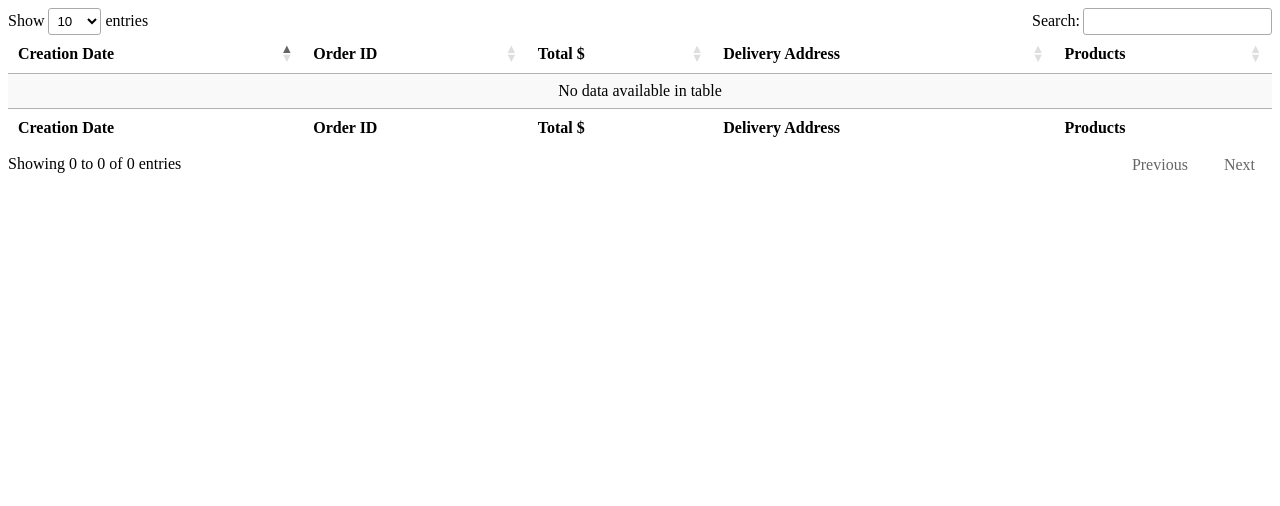
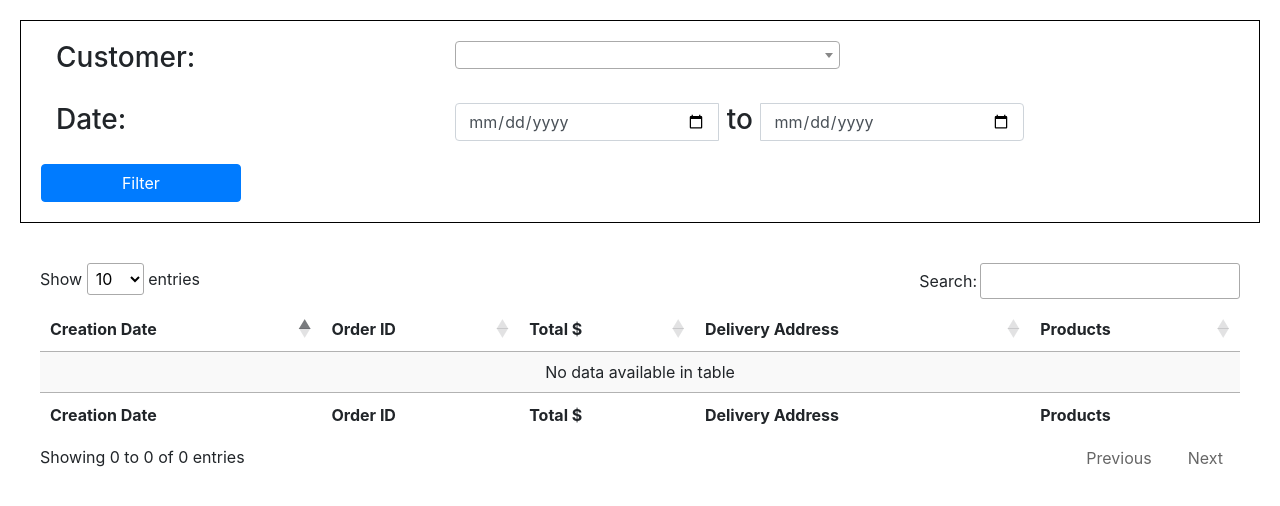
Before and after one commit to josdavidmo/beitech_test, a Django app: page / in a window 1280 px wide. Shown: the top 506 px of the page. Run offline with Django 3.2, Linux system fonts and the light colour scheme; data that the repository does not hold is empty; some libraries are stand-ins or nearby versions.

Commit message:
Allow to list order in html

```diff
--- a/invoice/models.py
+++ b/invoice/models.py
@@ -26,7 +26,7 @@ class Customer(models.Model):
     email = models.EmailField()
 
     def __str__(self):
-        return "%s %s" % (self.name, self.email)
+        return "%s - %s" % (self.name, self.email)
 
 
 class AvailableProduct(models.Model):
--- a/invoice/serializers.py
+++ b/invoice/serializers.py
@@ -1,6 +1,6 @@
 from rest_framework import serializers
 
-from invoice.models import Order, OrderDetail
+from invoice.models import Customer, Order, OrderDetail
 
 
 class OrderSerializer(serializers.ModelSerializer):
@@ -22,3 +22,16 @@ class OrderSerializer(serializers.ModelSerializer):
         model = Order
         fields = ('customer', 'id', 'delivery_address',
                   'date', 'total', 'products')
+
+class CustomerSerializer(serializers.ModelSerializer):
+    """
+    customer serializer.
+    """
+    text = serializers.SerializerMethodField('get_string')
+
+    def get_string(self, customer):
+        return customer.__str__()
+
+    class Meta:
+        model = Customer
+        fields = ('id', 'text')
--- a/invoice/urls.py
+++ b/invoice/urls.py
@@ -10,6 +10,7 @@ app_name = 'invoice'
 urlpatterns = [
     re_path(r'^order/$', views.OrderList.as_view()),
     re_path(r'^order/(?P<pk>[0-9]+)/$', views.OrderDetail.as_view()),
+    re_path(r'^customer/$', views.CustomerList.as_view()),
 ]
 
 urlpatterns = format_suffix_patterns(urlpatterns)
--- a/invoice/views.py
+++ b/invoice/views.py
@@ -1,10 +1,11 @@
 from django_filters.rest_framework import DjangoFilterBackend
 from rest_framework import generics
 from rest_framework.renderers import BrowsableAPIRenderer, JSONRenderer
+from rest_framework.response import Response
 
-from invoice.models import Order
+from invoice.models import Customer, Order
 from invoice.renderers import DatatablesRenderer
-from invoice.serializers import OrderSerializer
+from invoice.serializers import CustomerSerializer, OrderSerializer
 
 
 class OrderList(generics.ListCreateAPIView):
@@ -14,10 +15,17 @@ class OrderList(generics.ListCreateAPIView):
     queryset = Order.objects.all()
     serializer_class = OrderSerializer
     filter_backends = (DjangoFilterBackend,)
-    filter_fields = {'customer': ['exact'], 'date': ['range']}
+    filter_fields = {'customer': ['exact'], 'date': ['range','exact']}
     renderer_classes = (JSONRenderer, BrowsableAPIRenderer, DatatablesRenderer)
-
 
 class OrderDetail(generics.RetrieveUpdateDestroyAPIView):
     queryset = Order.objects.all()
     serializer_class = OrderSerializer
+
+class CustomerList(generics.ListCreateAPIView):
+    """
+    List all customer.
+    """
+    queryset = Customer.objects.all()
+    serializer_class = CustomerSerializer
+    filter_backends = (DjangoFilterBackend,)
--- a/templates/invoice/orderlist.html
+++ b/templates/invoice/orderlist.html
@@ -4,11 +4,36 @@
 <head>
   <script src="https://code.jquery.com/jquery-3.3.1.js"></script>
   <script src="https://cdn.datatables.net/1.10.19/js/jquery.dataTables.min.js"></script>
+  <script src="https://cdnjs.cloudflare.com/ajax/libs/select2/4.0.6-rc.0/js/select2.min.js"></script>
+  <script src="https://stackpath.bootstrapcdn.com/bootstrap/4.1.3/js/bootstrap.min.js"></script>
 
+  <link href="https://stackpath.bootstrapcdn.com/bootstrap/4.1.3/css/bootstrap.min.css" rel="stylesheet">
+  <link href="https://cdnjs.cloudflare.com/ajax/libs/select2/4.0.6-rc.0/css/select2.min.css" rel="stylesheet" />
   <link rel="stylesheet" href="https://cdn.datatables.net/1.10.19/css/jquery.dataTables.min.css">
 </head>
 
 <body>
+  <form style="border:1px solid black;margin:20px">
+    <div class="row" style="margin:20px">
+      <div class="col-sm-4"><h3>Customer:</h3></div>
+      <div class="col-sm-8"><select id="customer" class="customers" required></select></div>
+    </div>
+
+    <div class="row" style="margin:20px">
+      <div class="col-sm-4"><h3>Date:</h3></div>
+      <div class="input-group input-daterange col-sm-6">
+        <input id="minor_date" type="date" class="form-control">
+        <div class="input-group-addon"><h3>&nbsp;to&nbsp;</h3></div>
+        <input id="major_date" type="date" class="form-control">
+      </div>
+    </div>
+    <div class="row" style="margin:20px">
+        <button class="btn btn-primary col-sm-2"  type="button" onclick="updateTable()">Filter</button>
+    </div>
+
+  </form>
+
+  <div  style="margin:40px" align="center">
     <table id="orders" class="display" style="width:100%">
       <thead>
         <tr>
@@ -29,20 +54,61 @@
         </tr>
       </tfoot>
     </table>
+  </div>
+
 
   <script>
+    function updateTable(){
+      table.ajax.reload();
+      return false;
+    }
     $(document).ready(function() {
-      $('#orders').DataTable({
+      table = $('#orders').DataTable({
         "processing": true,
         "serverSide": true,
-        "ajax": "invoice/order/?format=datatables",
-        "columns": [
-            { "data": "date" },
-            { "data": "id" },
-            { "data": "total" },
-            { "data": "delivery_address" },
-            { "data": "products" }
+        "ajax": {
+          url: "invoice/order/?format=datatables",
+          data: function (d) {
+              d.customer = $("#customer").val();
+              if($("#minor_date").val() != "" && $("#major_date").val() != "") {
+                d.date__range = $("#minor_date").val()+","+$("#major_date").val();
+              }else if ($("#minor_date").val() != "") {
+                d.date = $("#minor_date").val();
+              }else if ($("#major_date").val() != "") {
+                d.date = $("#major_date").val();
+              }
+              return d;
+          }
+        },
+        "columns": [{
+            "data": "date"
+          },
+          {
+            "data": "id"
+          },
+          {
+            "data": "total"
+          },
+          {
+            "data": "delivery_address"
+          },
+          {
+            "data": "products"
+          }
         ]
+      });
+      $('.customers').select2({
+        width: '50%',
+        ajax: {
+          url: 'invoice/customer',
+          dataType: 'json',
+          processResults: function (data) {
+            return {
+              results: data
+            };
+          }
+        },
+
       });
     });
   </script>
```
Lines whose indentation alone changed are shown as unchanged.
